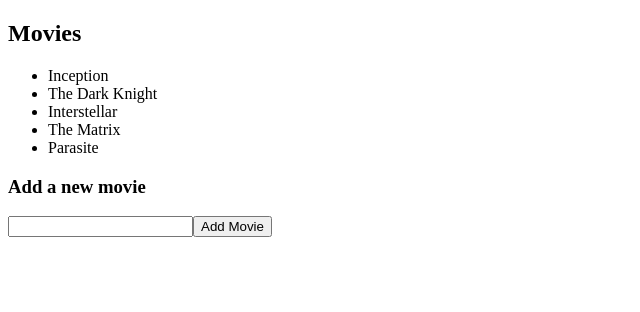
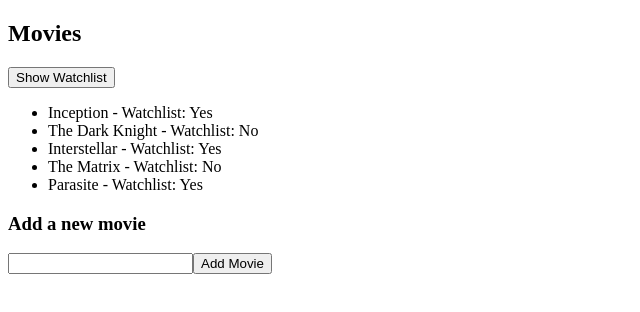
Before and after one commit to serhat-bca/p6_ch2_26, a React (Vite) app in the folder movies/: page / in a window 1280 px wide. Shown: the top 312 px of the page, without its empty margins (0-640 px from the left). Built offline with nearby package versions, Linux system fonts and the light colour scheme.

Commit message:
set state is added and watchlist toggle button

```diff
--- a/movies/src/App.jsx
+++ b/movies/src/App.jsx
@@ -4,6 +4,7 @@ import { useState } from "react";
 const App = ({ movies }) => {
   const [movieList, setMovies] = useState(movies);
   const [movieName, setName] = useState("");
+  const [filter, setFilter] = useState(false);
 
   const handleSubmit = (e) => {
     e.preventDefault();
@@ -11,15 +12,26 @@ const App = ({ movies }) => {
     // uncontrolled input field
     // console.log("Message:", e.target.movieName.value);
     // e.target.movieName.value = "";
-    console.log("Messgae: ",movieName)
+    console.log("Messgae: ", movieName);
     setName("");
+    setMovies([
+      ...movieList,
+      {
+        id: Math.floor(Math.random() * 1000),
+        title: movieName,
+        watchlist: false,
+      },
+    ]);
   };
 
   return (
     <div>
       <h2>Movies</h2>
+      <button onClick={() => setFilter(!filter)}>
+        {filter ? "Show All Movies" : "Show Watchlist"}
+      </button>
       <ul>
-        {movies.map((m) => (
+        {movieList.map((m) => (
           <Movie key={m.id} movie={m} />
         ))}
       </ul>
--- a/movies/src/components/Movie.jsx
+++ b/movies/src/components/Movie.jsx
@@ -1,5 +1,10 @@
 const Movie = ({ movie }) => {
-  return <li>{movie.title}</li>;
+  return (
+    <li>
+      {movie.title}
+      <span> - Watchlist: {movie.watchlist ? "Yes" : "No"} </span>
+    </li>
+  );
 };
 
 export default Movie;
```
